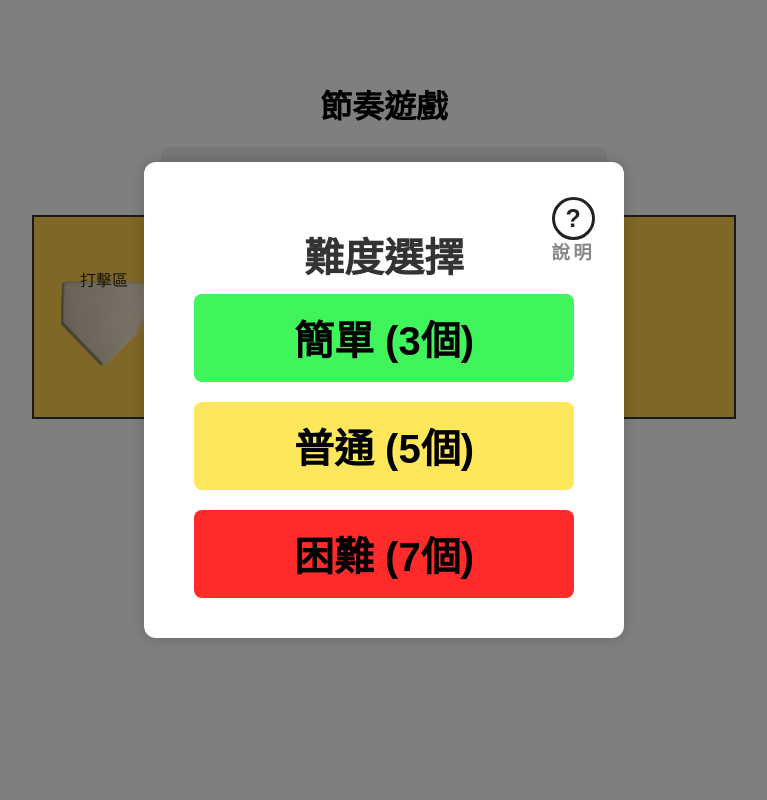
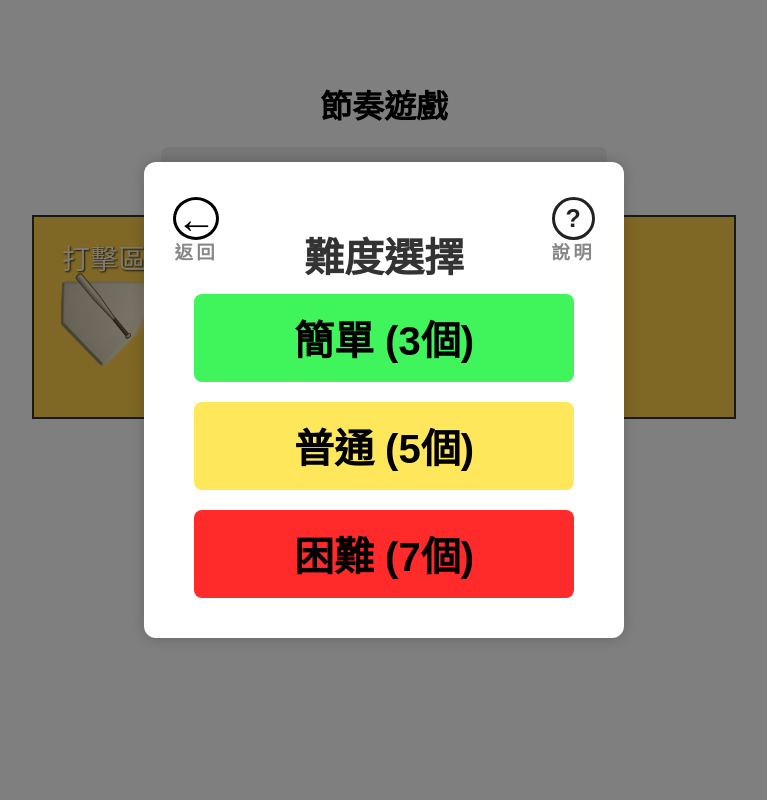
Before and after one commit to ou891226-spec/ouu, a PHP site: page /rhythm_game.php in a window 1280 px wide. Shown: the whole page, without its empty margins (256-1023 px from the left). Run offline with PHP 8.4, Linux system fonts and the light colour scheme; a user stored in the database is signed in; data comes from the database, SQL or seed files in the repository.

Commit message:
Update rhythm_game.php

```diff
--- a/project12/rhythm_game.php
+++ b/project12/rhythm_game.php
@@ -63,10 +63,20 @@ try {
         <!-- 難度選擇 Modal -->
         <div id="difficulty-modal" class="modal">
             <div class="modal-content" style="position:relative;">
+                <!-- 🔙 返回鍵：左上角 -->
+                <div class="back-button">
+                    <button class="back-arrow" id="back-btn" title="返回">
+                        <span class="arrow">&larr;</span>
+                    </button>
+                    <div class="btn-label">返回</div>
+                </div>
+
+                <!-- ❓ 說明鍵：右上角 -->
                 <div style="position:absolute; top:1.2rem; right:1.2rem; text-align:center; z-index:10;">
                     <button class="help-btn" id="info-btn" title="說明">?</button>
                     <div class="help-label">說明</div>
                 </div>
+
                 <h2>難度選擇</h2>
                 <div class="difficulty-option easy" data-difficulty="easy">簡單 (3個)</div>
                 <div class="difficulty-option medium" data-difficulty="normal">普通 (5個)</div>
@@ -118,7 +128,12 @@ try {
 
         <div id="gameArea">
             <div id="noteTrack"></div>
-            <div id="hitZone">打擊區</div>
+            <div id="hitZone">
+                <span class="hit-label">打擊區</span>
+                <div id="bat">
+                    <img src="img/bat.png" alt="球棒" />
+                </div> <!-- ← 球棒圖案 -->
+            </div>
         </div>
 
         <div class="button-group">
```
